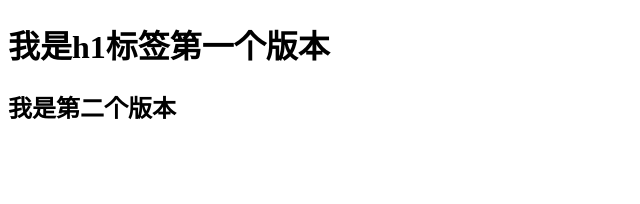
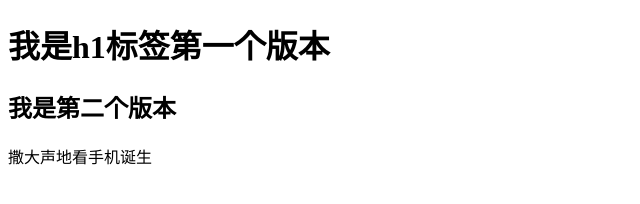
Before and after one commit to li603107795/bk_2004liguangming, a plain HTML site: page index.html in a window 1280 px wide. Shown: the whole page, without its empty margins (0-640 px from the left). Drawn offline with Linux system fonts and the light colour scheme.

Commit message:
第五次修改

```diff
--- a/index.html
+++ b/index.html
@@ -8,5 +8,7 @@
 <body>
     <h1>我是h1标签第一个版本</h1>
     <h2>我是第二个版本</h2>
+
+    <div>撒大声地看手机诞生</div>
 </body>
 </html>
```
